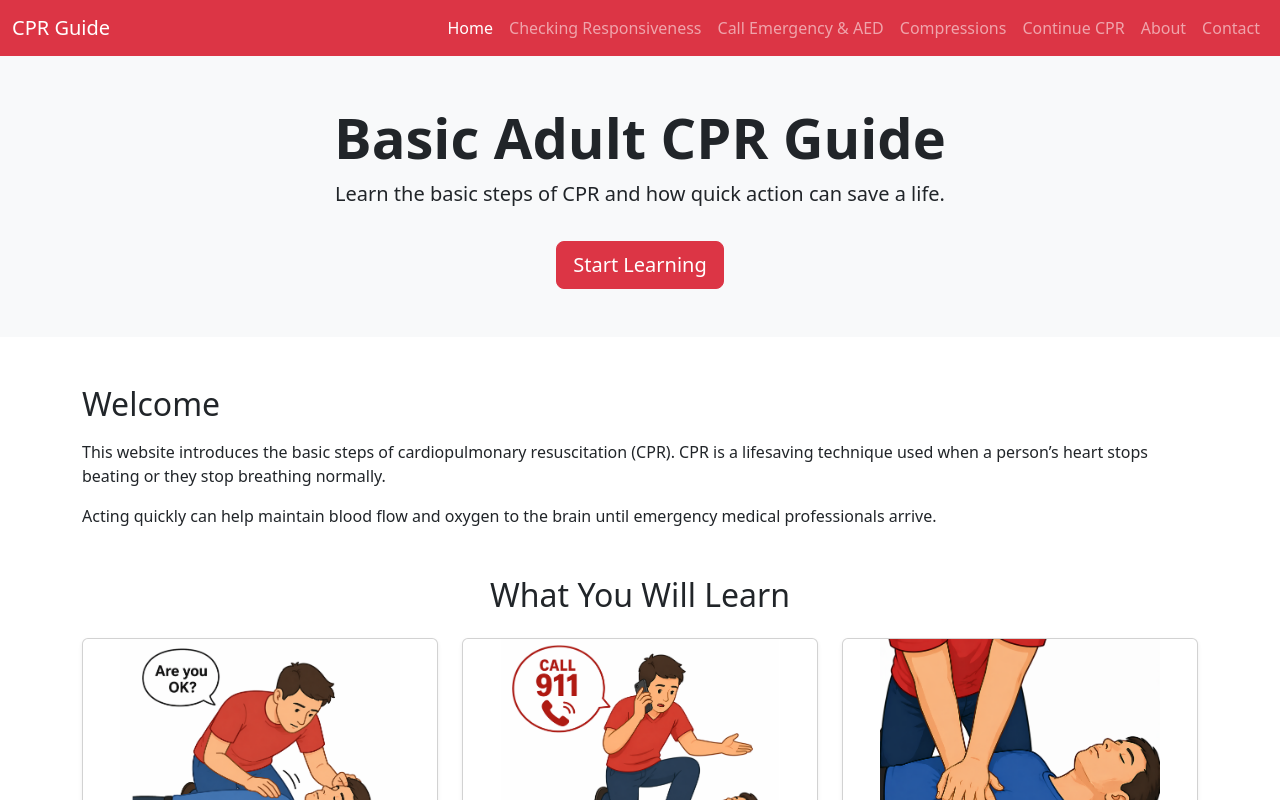
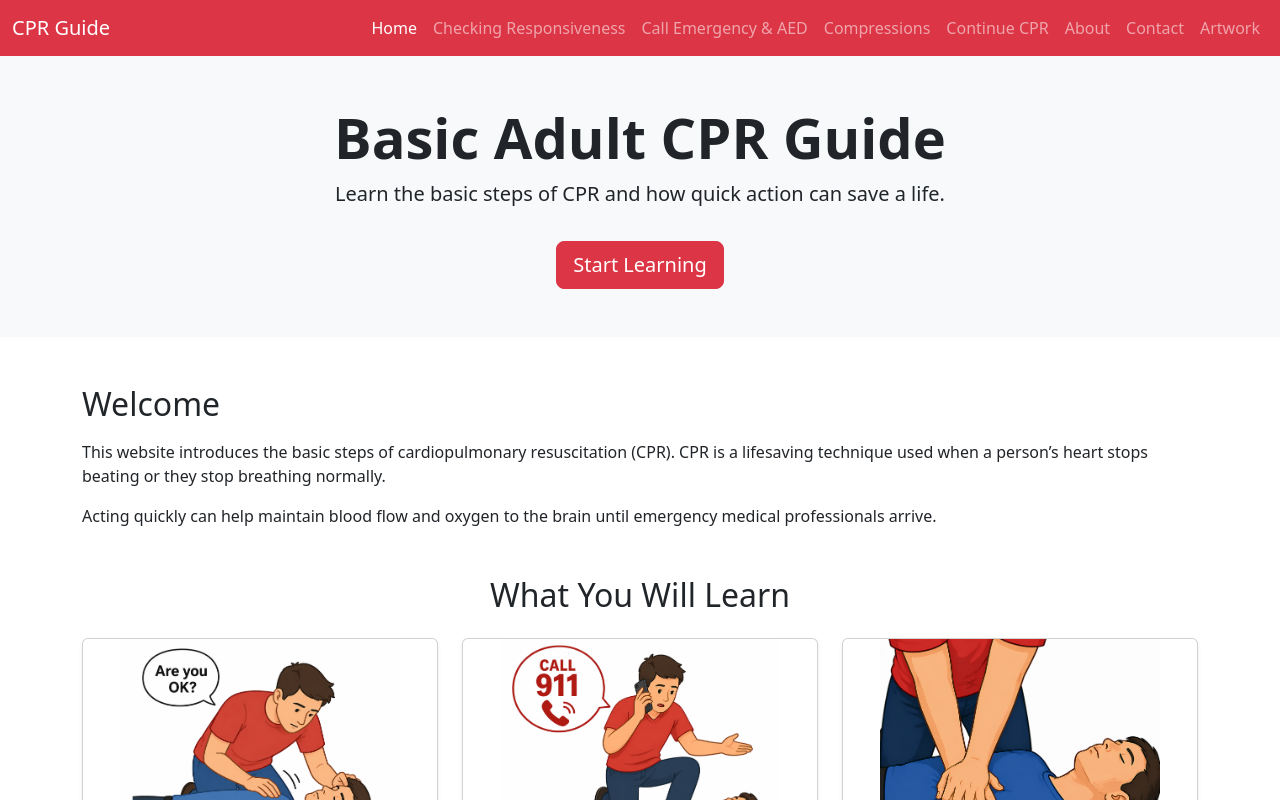
Before and after one commit to hasimt-cloud/hasimt-cloud.github.io, a plain HTML site: page index.html in a window 1280 px wide. Shown: the top 800 px of the page. Drawn offline with nearby package versions, Linux system fonts and the light colour scheme.

Commit message:
Add Artwork link to navigation menu

```diff
--- a/index.html
+++ b/index.html
@@ -68,6 +68,10 @@
           <li class="nav-item">
             <a class="nav-link" href="chapter6.html">Contact</a>
           </li>
+
+			<li class="nav-item">
+           		<a class="nav-link" href="artwork.html">Artwork</a>
+          	</li>
 
         </ul>
       </div>
```
